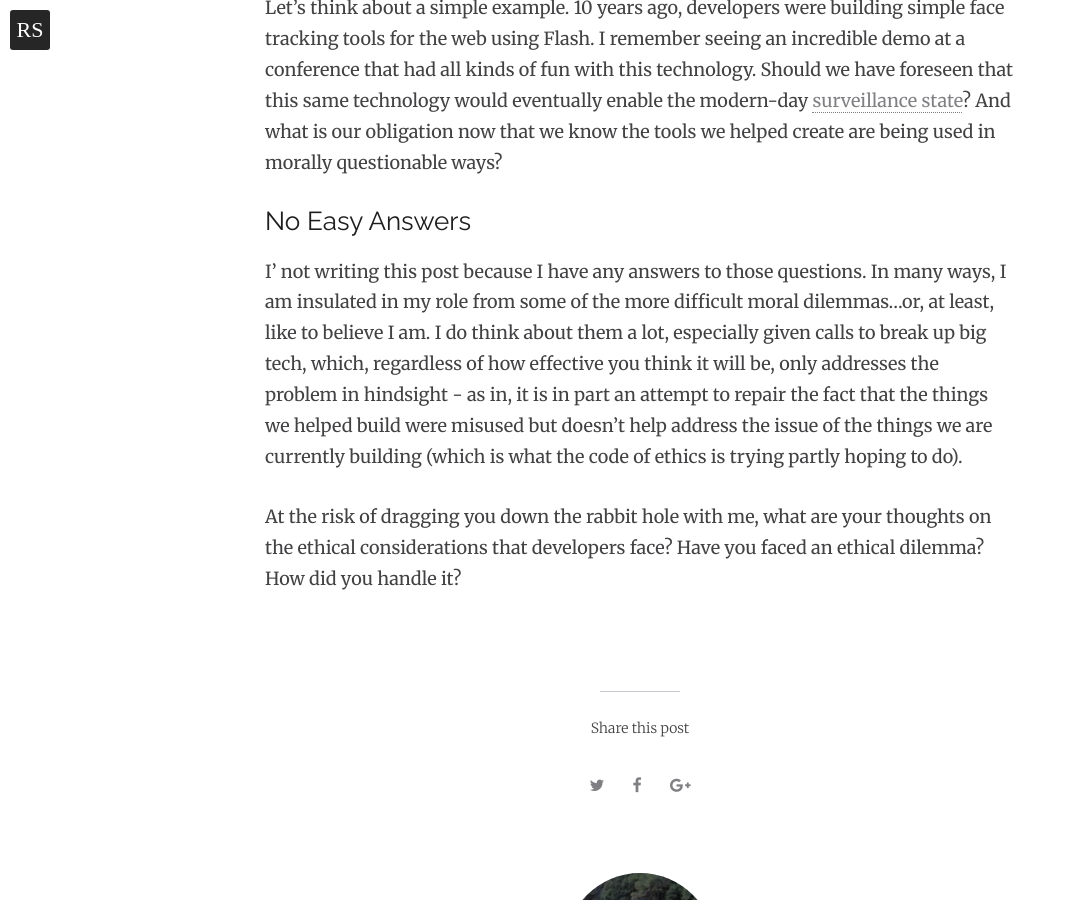
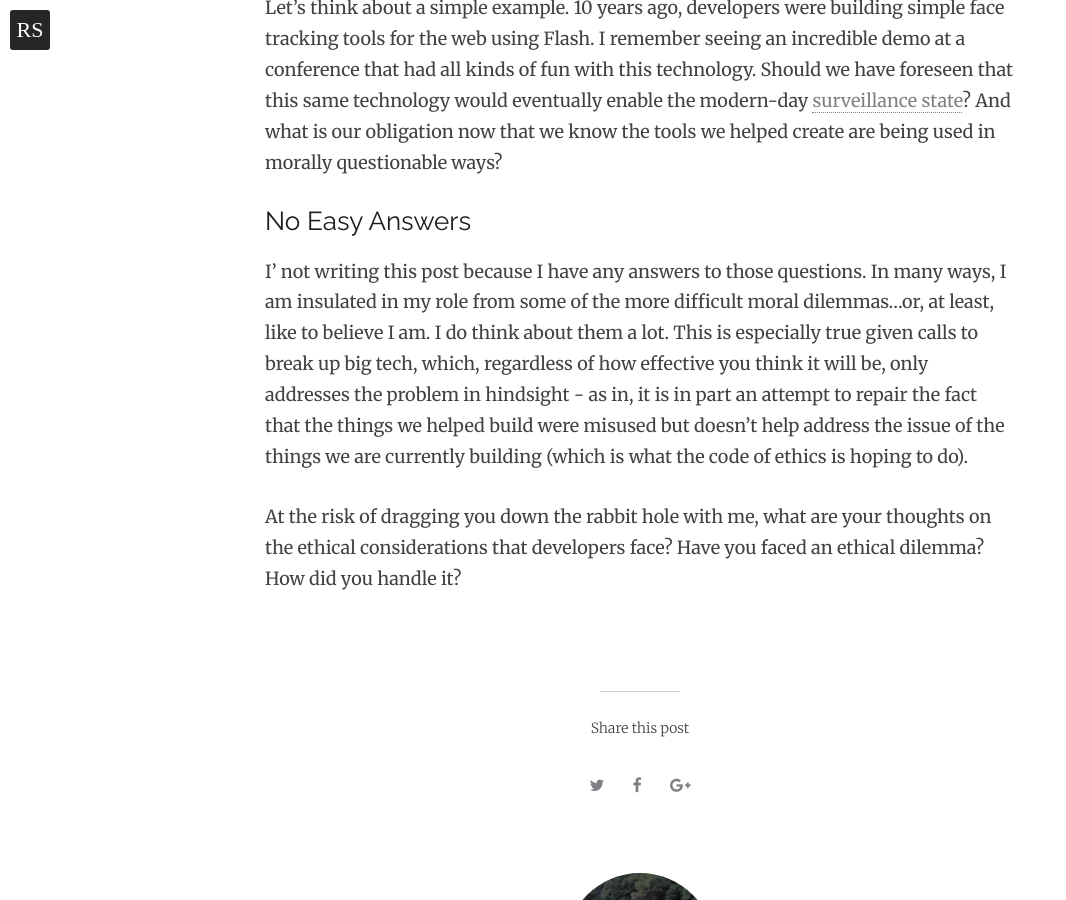
Before and after one commit to remotesynth/remotesynth.github.io, a Jekyll site: the page built from _posts/2019-06-05-should-I-build-it.md, in a window 1280 px wide and 900 px high, scrolled down 2130 px. Shown: the whole window, without its empty margins (0-1066 px from the left). Built offline with Jekyll 4.4.1, drawn with Linux system fonts in a browser that asks for light colours; a script that is not in the unit is left out; comment, search, counter and statistics services are not loaded.

Commit message:
Update 2019-06-05-should-I-build-it.md

```diff
--- a/_posts/2019-06-05-should-I-build-it.md
+++ b/_posts/2019-06-05-should-I-build-it.md
@@ -27,6 +27,6 @@ Let's think about a simple example. 10 years ago, developers were building simpl
 
 ## No Easy Answers
 
-I' not writing this post because I have any answers to those questions. In many ways, I am insulated in my role from some of the more difficult moral dilemmas...or, at least, like to believe I am. I do think about them a lot, especially given calls to break up big tech, which, regardless of how effective you think it will be, only addresses the problem in hindsight - as in, it is in part an attempt to repair the fact that the things we helped build were misused but doesn't help address the issue of the things we are currently building (which is what the code of ethics is trying partly hoping to do).
+I' not writing this post because I have any answers to those questions. In many ways, I am insulated in my role from some of the more difficult moral dilemmas...or, at least, like to believe I am. I do think about them a lot. This is especially true given calls to break up big tech, which, regardless of how effective you think it will be, only addresses the problem in hindsight - as in, it is in part an attempt to repair the fact that the things we helped build were misused but doesn't help address the issue of the things we are currently building (which is what the code of ethics is hoping to do).
 
 At the risk of dragging you down the rabbit hole with me, what are your thoughts on the ethical considerations that developers face? Have you faced an ethical dilemma? How did you handle it?
```
